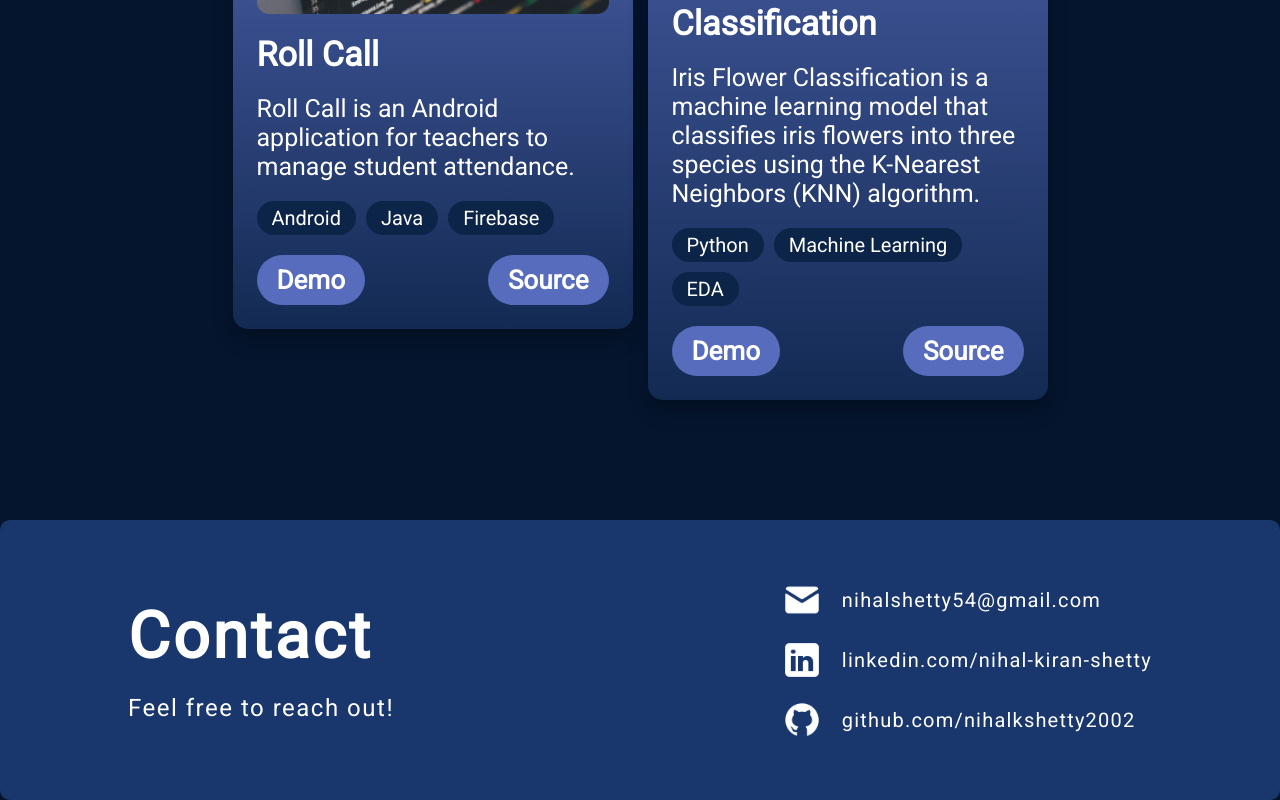
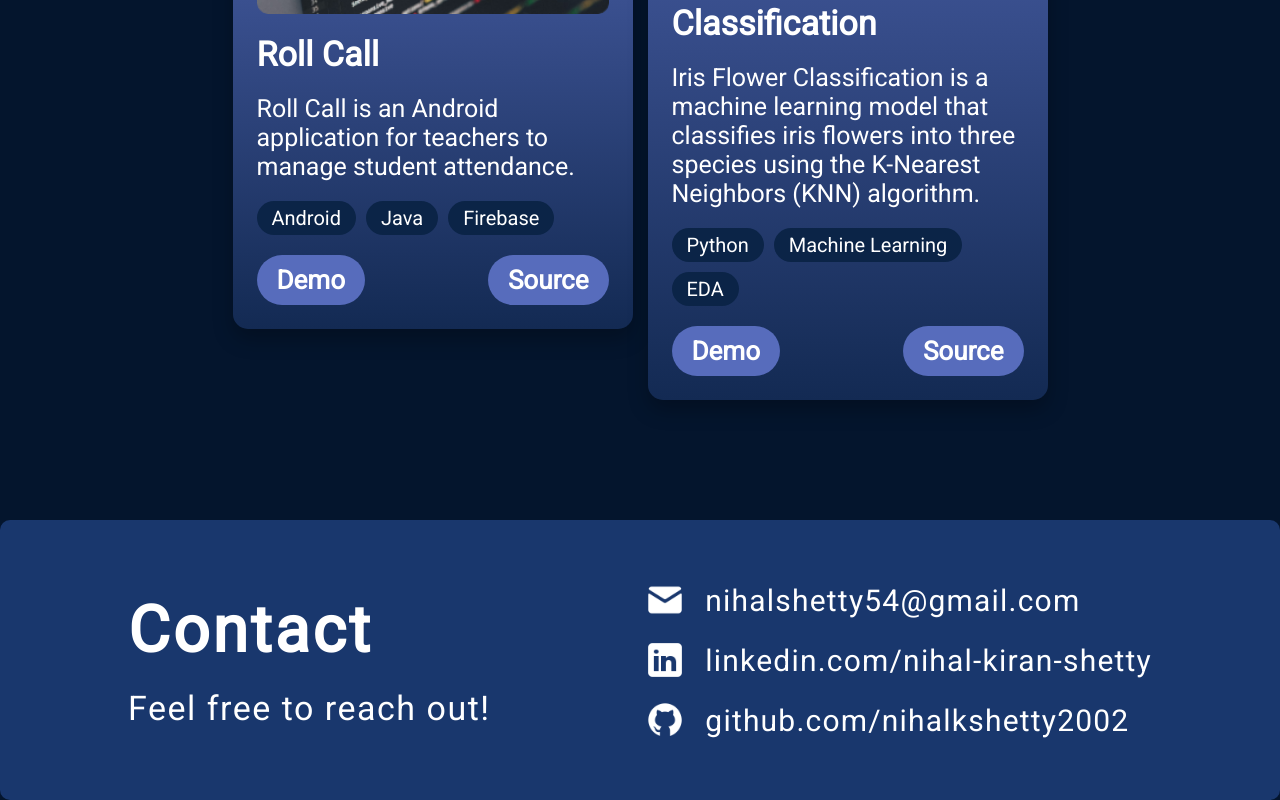
Before and after one commit to nihalkshetty2002/page, a React (Vite) app in the folder react-portfolio-main/: page / in a window 1280 px wide. Shown: the part 5165-5965 px from the top of the page. Built offline with nearby package versions, Linux system fonts and the light colour scheme.

Commit message:
updated contact link a component

```diff
--- a/react-portfolio-main/src/components/Contact/Contact.module.css
+++ b/react-portfolio-main/src/components/Contact/Contact.module.css
@@ -27,7 +27,7 @@
 }
 
 .text p {
-  font-size: 24px;
+  font-size: 34px;
   font-weight: 400;
   letter-spacing: 1.5px;
   margin: 0;
@@ -61,7 +61,7 @@
 .link a {
   color: var(--color-text);
   text-decoration: none;
-  font-size: 20px;
+  font-size: 30px;
   font-weight: 500;
   letter-spacing: 1.2px;
   transition: color 0.3s ease;
@@ -101,6 +101,6 @@
   }
 
   .link a {
-    font-size: 18px;
+    font-size: 28px;
   }
 }
```
